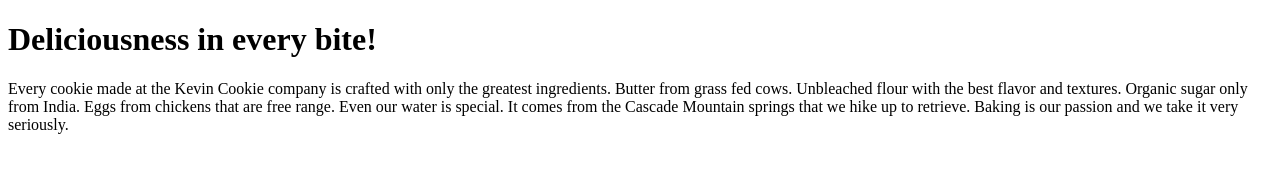
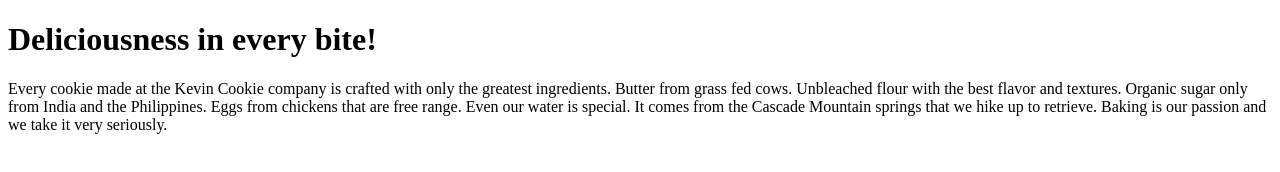
Before and after one commit to aiden-ingraham/AidenCookieCompany.com, a plain HTML site: page index.htm in a window 1280 px wide. Drawn offline with Linux system fonts and the light colour scheme.

Commit message:
Update index.htm

```diff
--- a/index.htm
+++ b/index.htm
@@ -4,7 +4,7 @@
 
 <h1>Deliciousness in every bite!</h1>
 
-<p>Every cookie made at the Kevin Cookie company is crafted with only the greatest ingredients. Butter from grass fed cows. Unbleached flour with the best flavor and textures. Organic sugar only from India. Eggs from chickens that are free range. Even our water is special. It comes from the Cascade Mountain springs that we hike up to retrieve. Baking is our passion and we take it very seriously.</p>
+<p>Every cookie made at the Kevin Cookie company is crafted with only the greatest ingredients. Butter from grass fed cows. Unbleached flour with the best flavor and textures. Organic sugar only from India and the Philippines. Eggs from chickens that are free range. Even our water is special. It comes from the Cascade Mountain springs that we hike up to retrieve. Baking is our passion and we take it very seriously.</p>
 
 
 </body>
```
